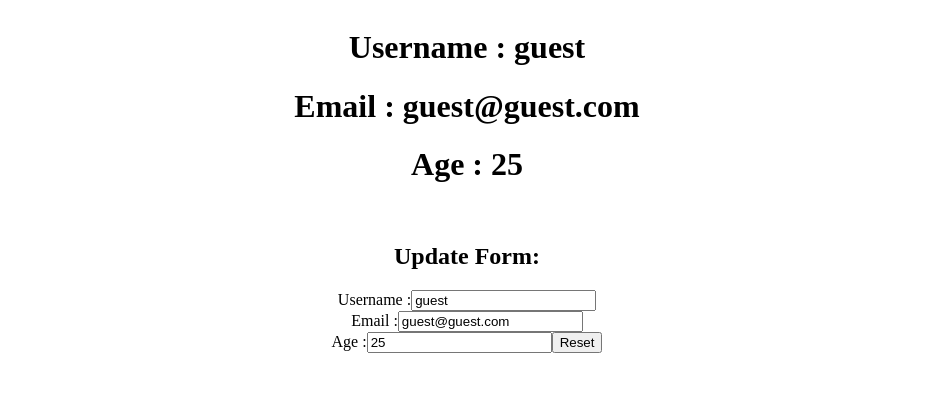
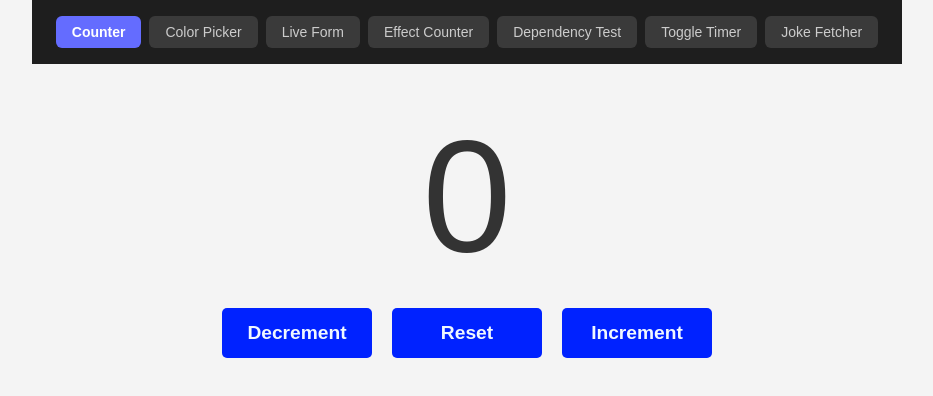
Before and after one commit to neel1209/react-practice-exercises, a React (Vite) app: page / in a window 1280 px wide. Shown: the top 396 px of the page, without its empty margins (173-1106 px from the left). Built offline with nearby package versions, Linux system fonts and the light colour scheme.

Commit message:
Add exercise navigator with conditional rendering, nav styling and refactor tabs to array map

```diff
--- a/src/App.css
+++ b/src/App.css
@@ -0,0 +1,50 @@
+* {
+    margin: 0;
+    padding: 0;
+    box-sizing: border-box;
+}
+
+body {
+    font-family: sans-serif;
+    background-color: #f4f4f4;
+    min-height: 100vh;
+}
+
+.nav {
+    display: flex;
+    flex-wrap: wrap;
+    gap: 8px;
+    padding: 16px 24px;
+    background-color: #1e1e1e;
+    position: sticky;
+    top: 0;
+    z-index: 100;
+}
+
+.nav button {
+    padding: 8px 16px;
+    border: none;
+    border-radius: 6px;
+    background-color: #3a3a3a;
+    color: #ccc;
+    cursor: pointer;
+    font-size: 14px;
+    transition: all 0.2s;
+}
+
+.nav button:hover {
+    background-color: #555;
+    color: white;
+}
+
+.nav button.active {
+    background-color: #646cff;
+    color: white;
+    font-weight: bold;
+}
+
+.exercise-container {
+    padding: 40px 24px;
+    max-width: 800px;
+    margin: 0 auto;
+}
--- a/src/App.jsx
+++ b/src/App.jsx
@@ -9,15 +9,38 @@ import JokeFetcher from "./exercises/07-api-fetching/JokeFetcher";
 import "./App.css";
 
 function App() {
+    const [active, setActive] = useState("Counter");
+    const tabs = [
+        { id: "Counter", label: "Counter" },
+        { id: "ColorPicker", label: "Color Picker" },
+        { id: "LiveForm", label: "Live Form" },
+        { id: "EffectCounter", label: "Effect Counter" },
+        { id: "DependencyTest", label: "Dependency Test" },
+        { id: "ToggleTimer", label: "Toggle Timer" },
+        { id: "JokeFetcher", label: "Joke Fetcher" },
+    ];
     return (
         <>
-            {/* <Counter /> */}
-            {/* <ColorPicker /> */}
-            <LiveForm />
-            {/* <EffectCounter /> */}
-            {/*<DependencyTest /> */}
-            {/*<ToggleTimer />*/}
-            {/*<JokeFetcher />*/}
+            <nav className="nav">
+                {tabs.map((tab) => (
+                    <button
+                        key={tab.id}
+                        onClick={() => setActive(tab.id)}
+                        className={active === tab.id ? "active" : ""}
+                    >
+                        {tab.label}
+                    </button>
+                ))}
+            </nav>
+            <div className="exercise-container">
+                {active === "Counter" && <Counter />}
+                {active === "ColorPicker" && <ColorPicker />}
+                {active === "LiveForm" && <LiveForm />}
+                {active === "EffectCounter" && <EffectCounter />}
+                {active === "DependencyTest" && <DependencyTest />}
+                {active === "ToggleTimer" && <ToggleTimer />}
+                {active === "JokeFetcher" && <JokeFetcher />}
+            </div>
         </>
     );
 }
```
Also changed, not shown: 1 other file (tests, documents, lock files or other folders).
